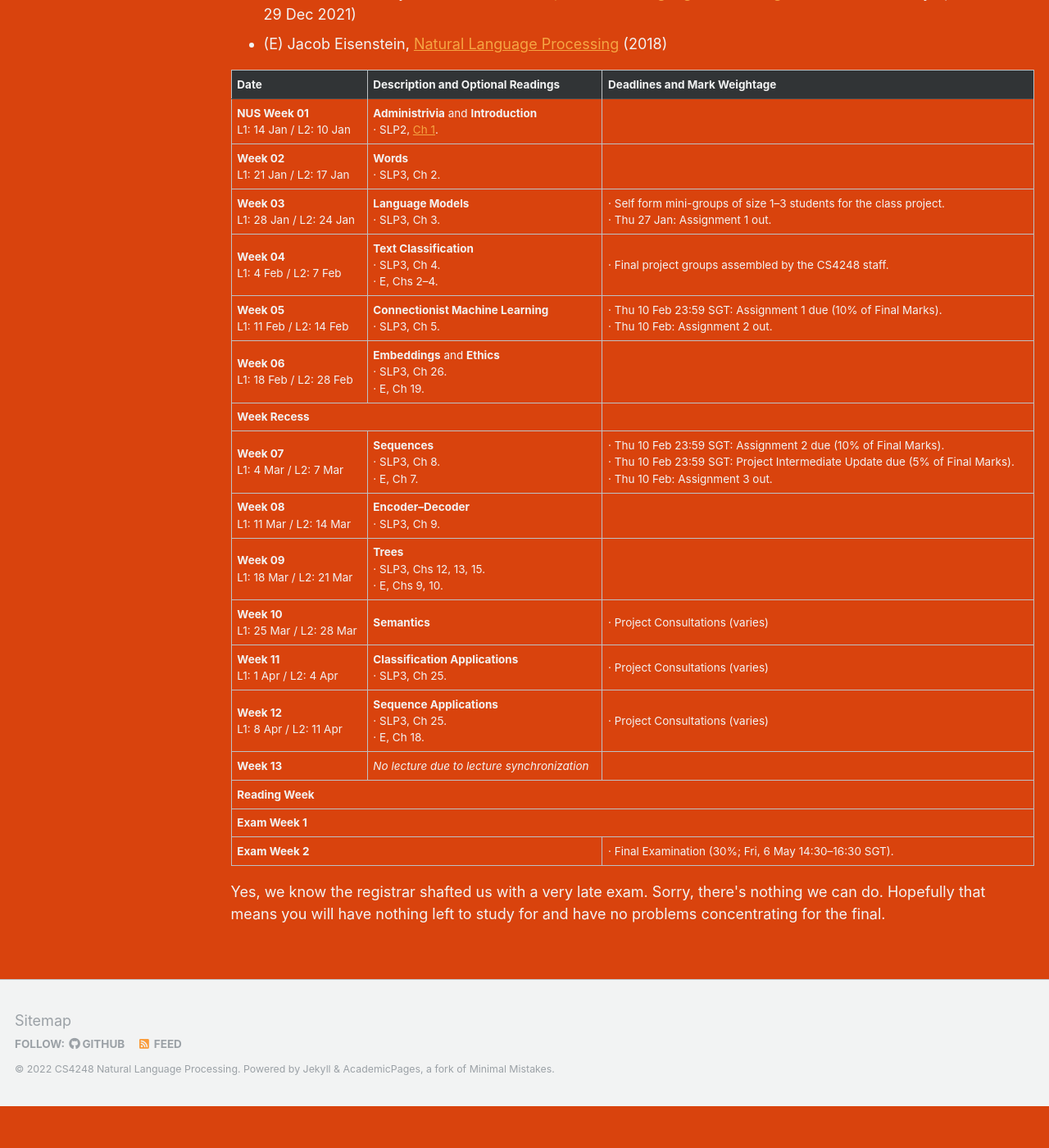
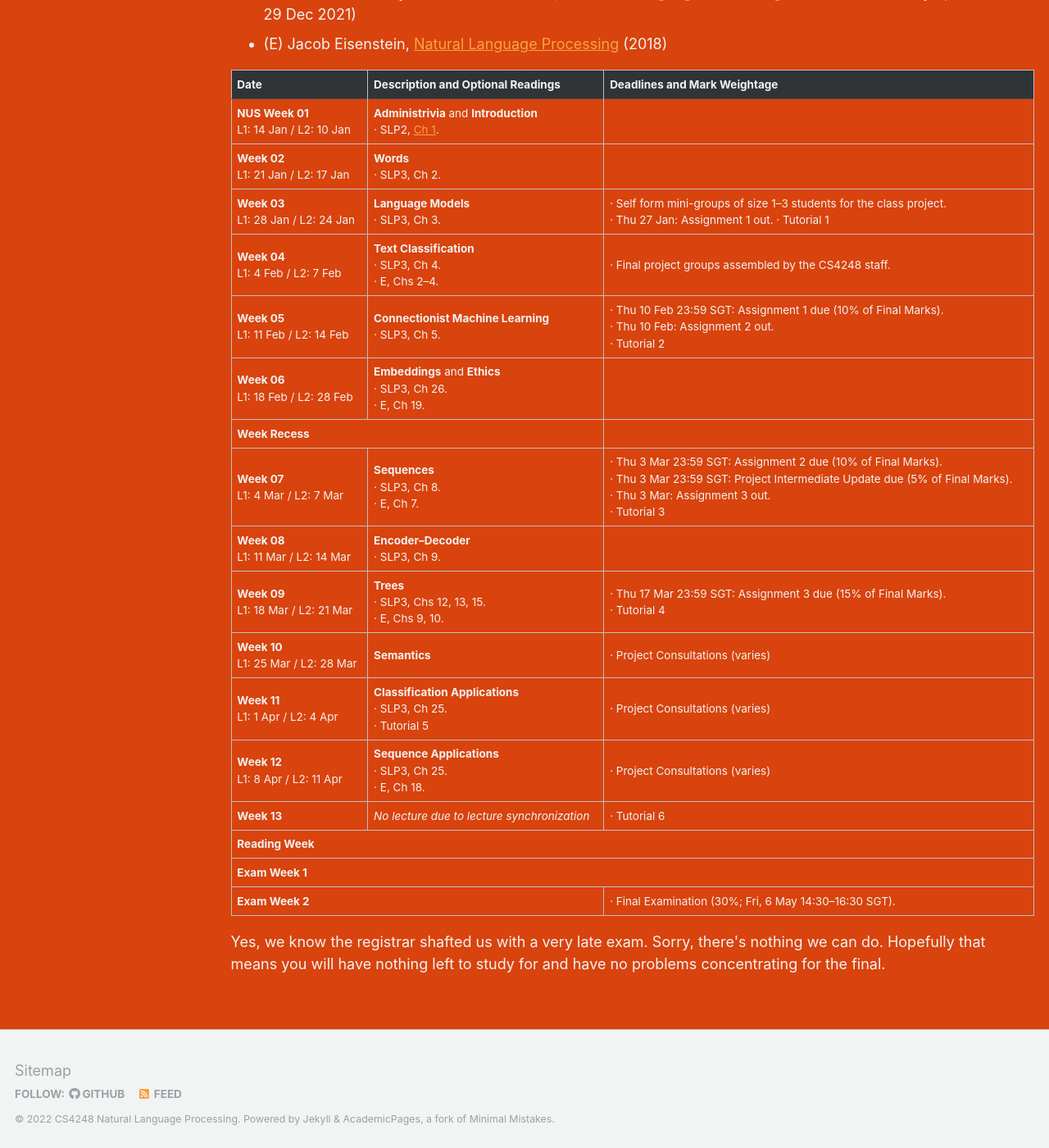
Before and after one commit to knmnyn/cs4248-2120, a Jekyll site: the page built from _pages/schedule.md, in a window 1280 px wide and 1400 px high, scrolled down 455 px. Shown: the whole window at 82% size. Built offline with Jekyll 4.4.1, drawn with Linux system fonts in a browser that asks for light colours; before the commit the page ends 1804 px from its top, so only the background shows below that.

Commit message:
Update assignment deadlines, tutorial weeks.

```diff
--- a/_pages/schedule.md
+++ b/_pages/schedule.md
@@ -46,6 +46,7 @@ Note in the Readings column:
   <td>
     · Self form mini-groups of size 1–3 students for the class project.<BR/>
     · Thu 27 Jan: Assignment 1 out.
+    · Tutorial 1<BR/>
   </td>
 </tr>
 <tr>
@@ -68,6 +69,7 @@ Note in the Readings column:
   <td>
     · Thu 10 Feb 23:59 SGT: Assignment 1 due (10% of Final Marks).
     <BR/>· Thu 10 Feb: Assignment 2 out.
+    <BR/>· Tutorial 2
   </td>
 </tr>
 <tr>
@@ -94,9 +96,10 @@ Note in the Readings column:
     <br/>· E, Ch 7.
   </td>
   <td>
-    · Thu 10 Feb 23:59 SGT: Assignment 2 due (10% of Final Marks).
-    <br/>· Thu 10 Feb 23:59 SGT: Project Intermediate Update due (5% of Final Marks).
-    <BR/>· Thu 10 Feb: Assignment 3 out.
+    · Thu 3 Mar 23:59 SGT: Assignment 2 due (10% of Final Marks).
+    <br/>· Thu 3 Mar 23:59 SGT: Project Intermediate Update due (5% of Final Marks).
+    <BR/>· Thu 3 Mar: Assignment 3 out.
+    <BR/>· Tutorial 3
   </td>
 </tr>
 <tr>
@@ -115,8 +118,8 @@ Note in the Readings column:
     <br/>· SLP3, Chs 12, 13, 15.
     <br/>· E, Chs 9, 10.
   </td>
-    <td><!-- · Peer Review of Project Proposals due (Tue, 16 Mar 23:59 SGT).
-    <br/>· Assignment 3 due (15%; Thu, 18 Mar 23:59 SGT)-->
+    <td>· Thu 17 Mar 23:59 SGT: Assignment 3 due (15% of Final Marks).
+       <BR/>· Tutorial 4
   </td>
 </tr>
 <tr>
@@ -132,6 +135,7 @@ Note in the Readings column:
   </td>
   <td><b>Classification Applications</b>
     <br/>· SLP3, Ch 25.
+    <BR/>· Tutorial 5
   </td>
   <td>· Project Consultations (varies)
   </td>
@@ -152,6 +156,7 @@ Note in the Readings column:
   <td><i>No lecture due to lecture synchronization</i>
   </td>
   <td>
+    · Tutorial 6
   </td>
 </tr>
 <tr>
```
